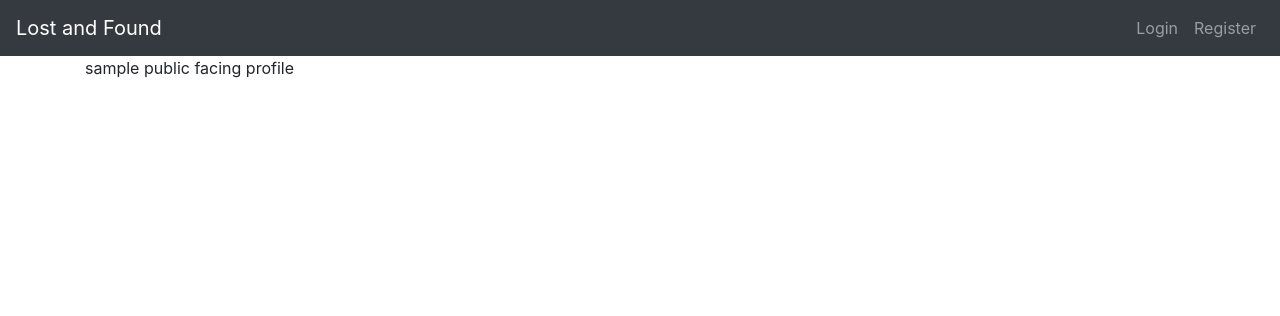
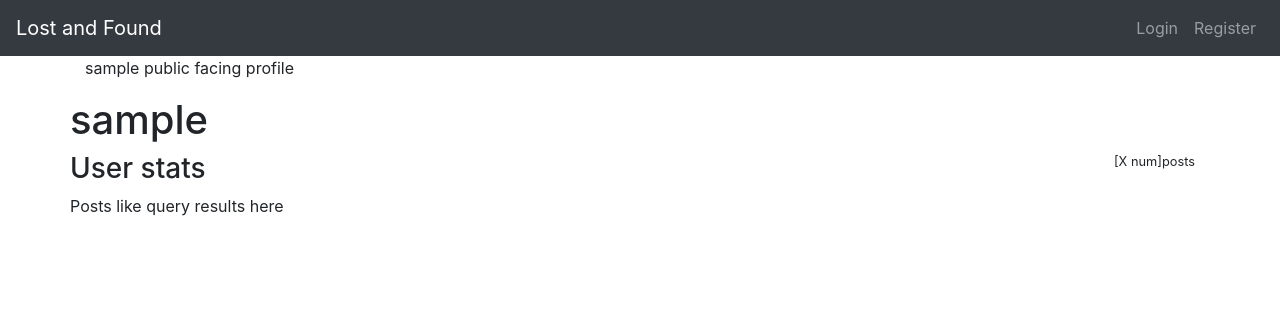
Before and after one commit to Aurathic/cmsc388j_final_project, a Flask app: template flask_app/templates/user_profile.html in a window 1280 px wide. Shown: the top 316 px of the page. Run offline with Flask 2, Linux system fonts and the light colour scheme; the template is opened without the code that fills it: most values are stand-ins (such as "Sample title", 1, 10 or a date in 2020); some libraries are stand-ins or nearby versions.

Commit message:
Unfinished user details page

```diff
--- a/flask_app/templates/user_profile.html
+++ b/flask_app/templates/user_profile.html
@@ -1,4 +1,17 @@
 {% extends "header.html" %}
 {% block content %}
-    <p>{{username}} public facing profile</p>
+<p>{{username}} public facing profile</p>
+<div class="row">
+    <h1>{{username}} </h1>
+</div>
+<div class="row">
+    <h3>User stats</h3>
+    <div class="col">
+        <small class="float-right">[X num]posts</small>
+    </div>
+</div>
+<div class="row">
+    <p>Posts like query results here</p>
+</div>
+
 {% endblock %}
```
